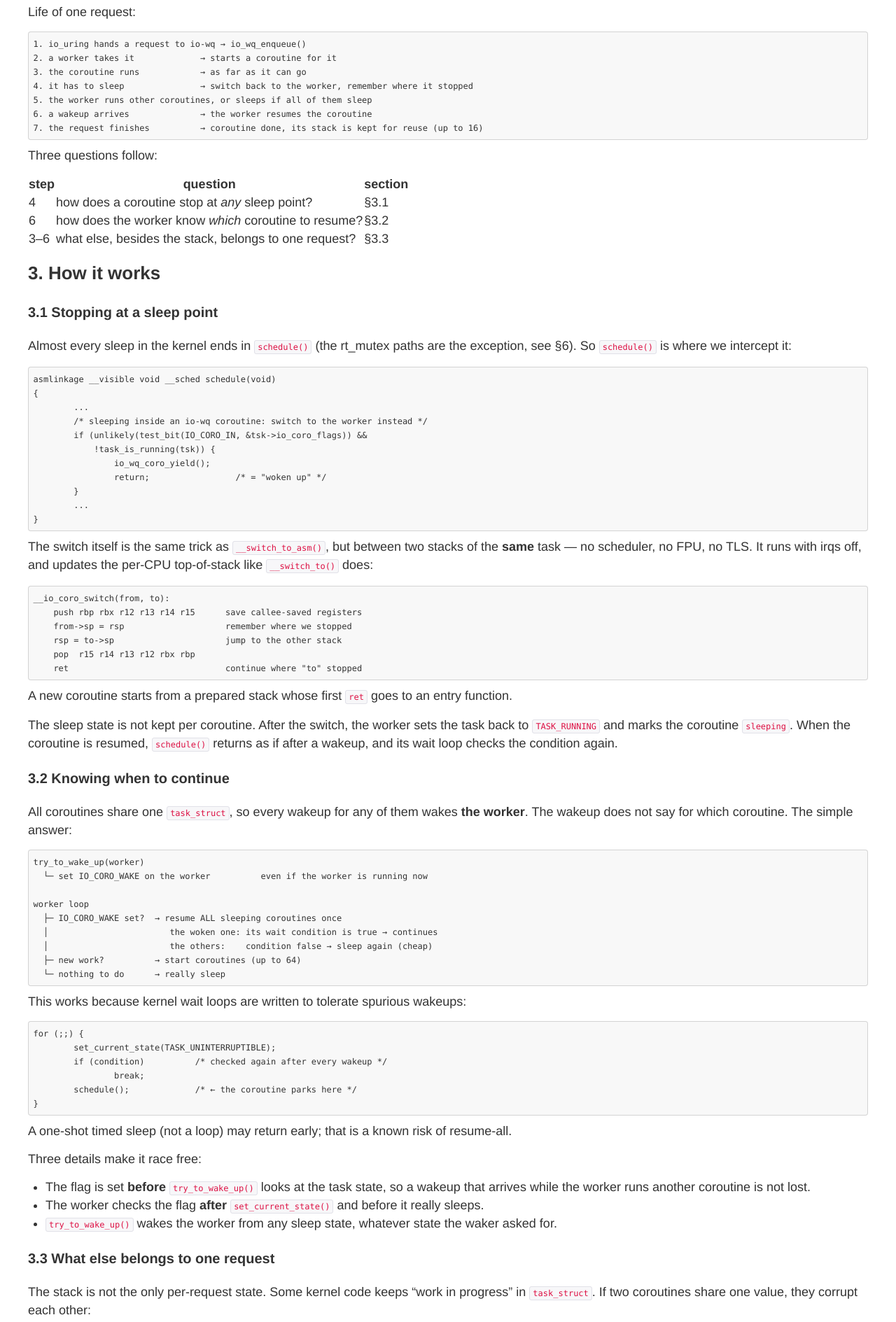
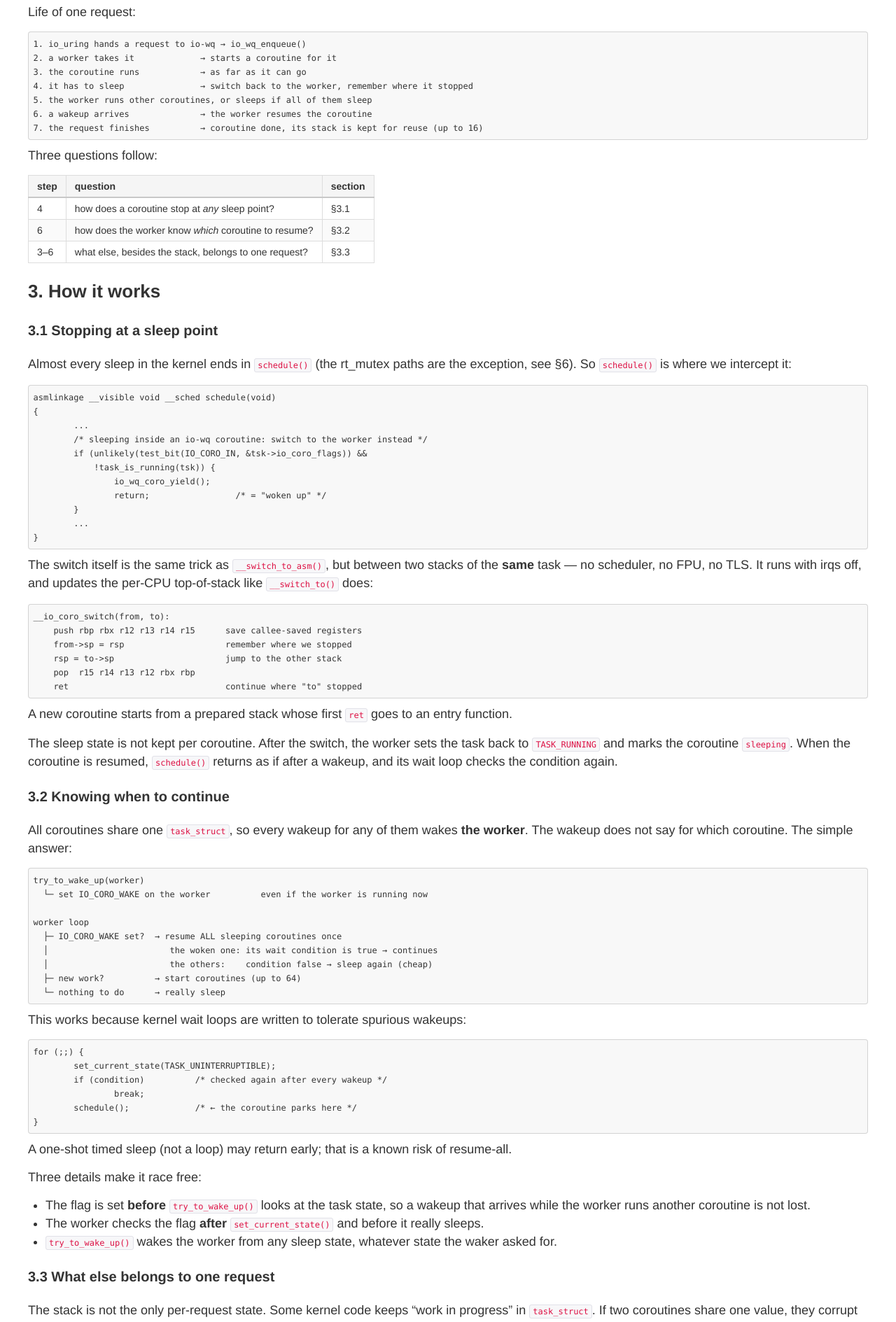
Before and after one commit to ming1/ming1.github.io, a Jekyll site: the page built from _posts/2026-09-23-linux-kernel-coroutine-io-wq.md, in a window 1280 px wide. Shown: the part 1819-3708 px from the top of the page at 70% size. Built offline with Jekyll 4.4.1, drawn with Linux system fonts in a browser that asks for light colours; comment, search, counter and statistics services are not loaded; a style sheet for code colours, icons or effects is not loaded.

Commit message:
theme: style Markdown tables in the stylesheet the site actually loads
The layout's theme name does not reach page.theme.name on GitHub's build,
so ASSET_PATH is /assets/themes/ and the live pages load
assets/themes/css/style.css, not the twitter-modified copy. Same rules in
both files.

```diff
--- a/assets/themes/css/style.css
+++ b/assets/themes/css/style.css
@@ -128,3 +128,27 @@ h3 {
   margin: 0 auto;
   display: block;
 }
+/* Markdown tables: kramdown emits <table> without Bootstrap's .table class, so
+   header cells had no padding or border and did not line up with the columns. */
+.content table {
+  width: auto;
+  max-width: 100%;
+  margin: 12px 0 20px;
+  border-collapse: collapse;
+  font-size: 14px;
+}
+.content table th, .content table td {
+  padding: 5px 12px;
+  line-height: 20px;
+  vertical-align: top;
+  border: 1px solid #ddd;
+}
+.content table th {
+  font-weight: bold;
+  background-color: #f5f5f5;
+  border-bottom: 2px solid #c8c8c8;
+  text-align: left;
+}
+.content table tbody tr:nth-child(even) td {
+  background-color: #fafafa;
+}
```
